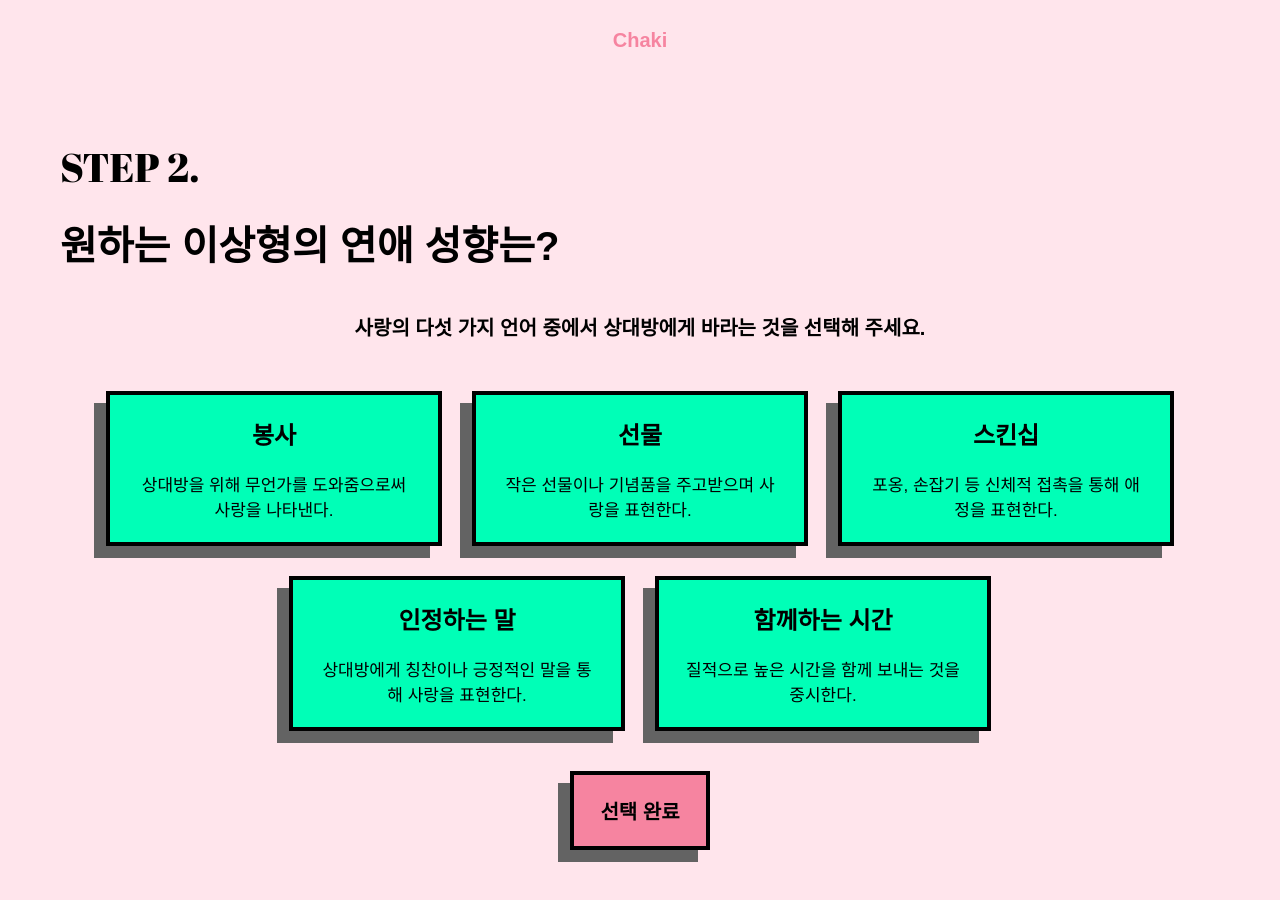
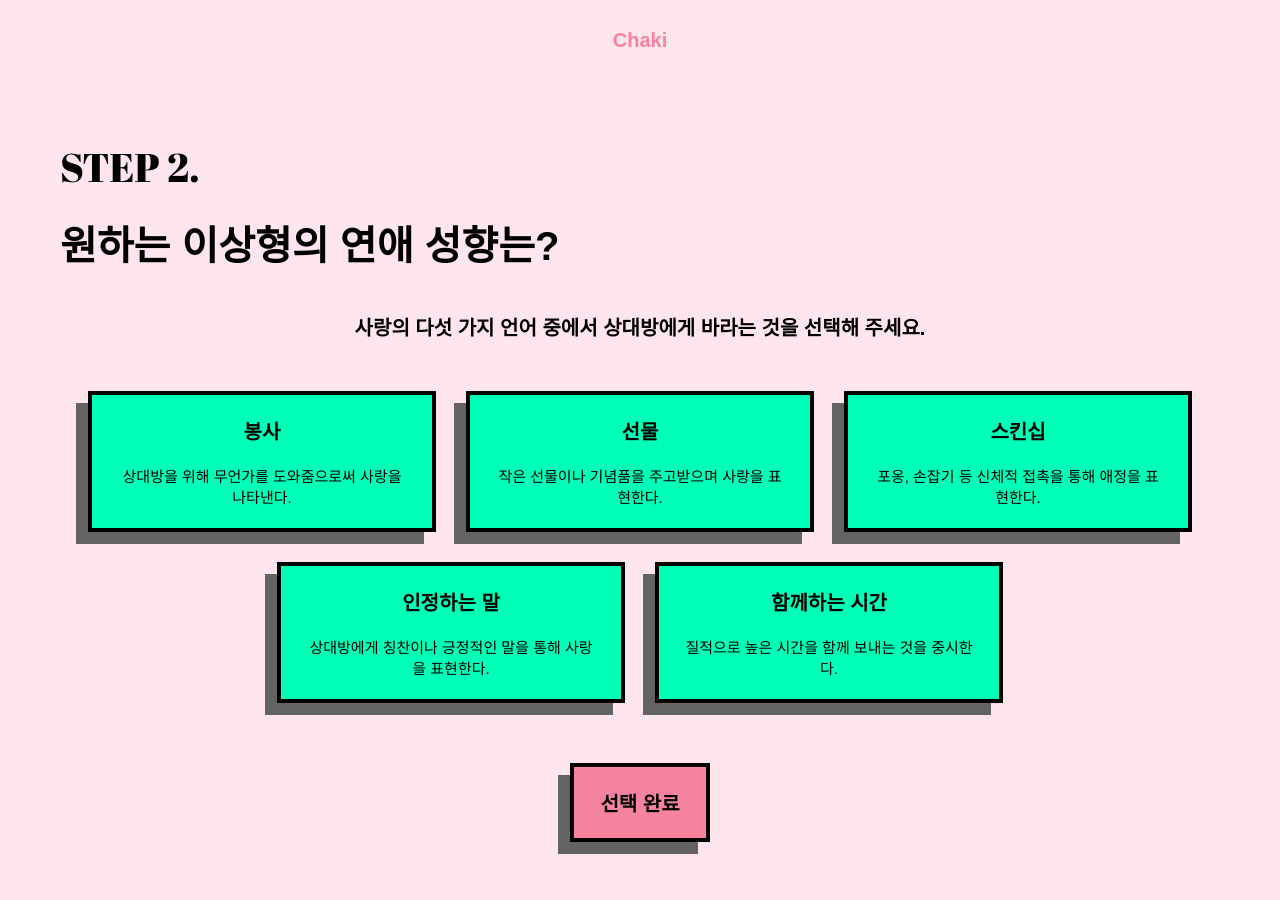
Before and after one commit to khinwaiyan/Chaki, a React (Create React App) app in the folder frontend/: page /lovelanguage in a window 1280 px wide. Shown: the top 900 px of the page. Built offline with nearby package versions, Linux system fonts and the light colour scheme; a web font is replaced by a local one.

Commit message:
feat: toggle buttons

```diff
--- a/frontend/src/components/Btn.js
+++ b/frontend/src/components/Btn.js
@@ -58,7 +58,7 @@ const BtnTitleText = styled.span`
   @media (min-width: 1024px) {
     padding: 2rem;
     gap: 2rem;
-    font-size: 2.4rem;
+    font-size: 2rem;
     font-weight: 900;
   }
 `;
@@ -79,7 +79,7 @@ const BtnBodyText = styled.span`
     padding-left: 2rem;
     padding-right: 2rem;
     padding-bottom: 2rem;
-    font-size: 1.7rem;
+    font-size: 1.5rem;
   }
 `;
 
@@ -120,23 +120,27 @@ const Btn = ({
   );
 };
 
-const BtnWithBody = ({title, text, onClickColor = 'var(--secondary-color)',
-originalColor = 'var(--primary-color)', defaultClick = false, onClickFunction}) => {
-  const [isClicked, setIsClicked] = useState(defaultClick);
+// Langugage button with body text
+const BtnWithBody = ({
+  title,
+  text,
+  onClickColor = 'var(--secondary-color)',
+  originalColor = 'var(--primary-color)',
+  onClick,
+  isSelected
+}) => {
+  // const [isClicked, setIsClicked] = useState(null);
 
   const handleClick = () => {
-    setIsClicked((current) => !current);
-    if (onClickFunction) {
-      onClickFunction(title, text);
-    }
+    onClick(title);
   };
 
   const buttonStyle = {
-    backgroundColor: isClicked ? onClickColor : originalColor,
+    backgroundColor: isSelected ? onClickColor : originalColor,
   };
 
   return (
-    <StyledBtn onClick={handleClick} style={buttonStyle} isClicked={isClicked}>
+    <StyledBtn onClick={handleClick} style={buttonStyle} isClicked={isSelected}>
         <BtnTitleText>{title}</BtnTitleText>
         <BtnBodyText>{text}</BtnBodyText>
     </StyledBtn>
--- a/frontend/src/page/LoveLanguage.js
+++ b/frontend/src/page/LoveLanguage.js
@@ -20,7 +20,8 @@ const ButtonGroup = styled.div`
 display: flex;
   flex-wrap: wrap;
   gap: 1rem;
-  margin: 2rem;
+  margin: 2rem 0;
+  padding-bottom: 2rem;
   justify-content: center;
   box-sizing: border-box;
 
@@ -37,12 +38,12 @@ display: flex;
   }
 
   @media (max-width: 480px) {
-    & > button {
+
         & > button {
             flex: 1 1 100%; /* ensures 1 button per row */
-            max-width: 100%;
+            max-width: 100%; /* ensures 1 button per row */
           }
-    }
+
   }
 `;
 
@@ -57,7 +58,7 @@ export default function LoveLanguage() {
     }
 
     const handleNavigation = (path) => {
-       navigate(path);
+        navigate(path);
     };
 
     const handleSendData = () => {
@@ -74,11 +75,11 @@ export default function LoveLanguage() {
             <ContentWrapper>
                 <H2 content="사랑의 다섯 가지 언어 중에서 상대방에게 바라는 것을 선택해 주세요." />
                 <ButtonGroup>
-                    <BtnWithBody title="봉사" text = "상대방을 위해 무언가를 도와줌으로써 사랑을 나타낸다." onClickFunction={handleLanguageSelection} />
-                    <BtnWithBody title="선물" text = "작은 선물이나 기념품을 주고받으며 사랑을 표현한다." onClickFunction={handleLanguageSelection} />
-                    <BtnWithBody title="스킨십" text = "포옹, 손잡기 등 신체적 접촉을 통해 애정을 표현한다." onClickFunction={handleLanguageSelection} />
-                    <BtnWithBody title="인정하는 말" text = "상대방에게 칭찬이나 긍정적인 말을 통해 사랑을 표현한다." onClickFunction={handleLanguageSelection} />
-                    <BtnWithBody title="함께하는 시간" text = "질적으로 높은 시간을 함께 보내는 것을 중시한다." onClickFunction={handleLanguageSelection} />
+                    <BtnWithBody title="봉사" text="상대방을 위해 무언가를 도와줌으로써 사랑을 나타낸다." onClick={handleLanguageSelection} isSelected={selectLanguage === '봉사'} />
+                    <BtnWithBody title="선물" text="작은 선물이나 기념품을 주고받으며 사랑을 표현한다." onClick={handleLanguageSelection} isSelected={selectLanguage === '선물'} />
+                    <BtnWithBody title="스킨십" text="포옹, 손잡기 등 신체적 접촉을 통해 애정을 표현한다." onClick={handleLanguageSelection} isSelected={selectLanguage === '스킨십'} />
+                    <BtnWithBody title="인정하는 말" text="상대방에게 칭찬이나 긍정적인 말을 통해 사랑을 표현한다." onClick={handleLanguageSelection} isSelected={selectLanguage === '인정하는 말'} />
+                    <BtnWithBody title="함께하는 시간" text="질적으로 높은 시간을 함께 보내는 것을 중시한다." onClick={handleLanguageSelection} isSelected={selectLanguage === '함께하는 시간'} />
                 </ButtonGroup>
                 <SendBtn text="선택 완료" onClickFunction={handleSendData} />
             </ContentWrapper>
```
